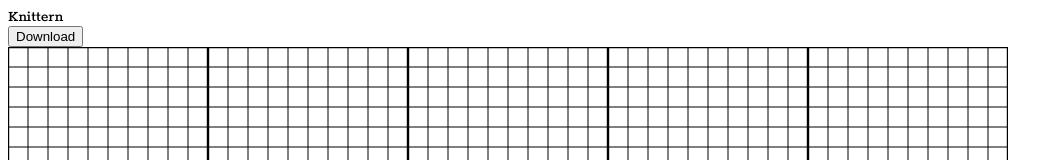
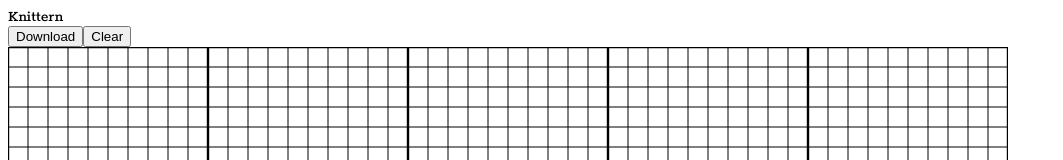
Before and after one commit to Michael115/Knittern, a Next.js app: page / in a window 1280 px wide. Shown: the top 160 px of the page, without its empty margins (0-1063 px from the left). Built offline with nearby package versions, Linux system fonts and the light colour scheme.

Commit message:
add back clear button

```diff
--- a/components/patternCanvas.tsx
+++ b/components/patternCanvas.tsx
@@ -199,12 +199,18 @@
 
   return (
     <div className={"flex flex-row gap-x-4"}>
-      <div>
+      <div className="flex flex-col gap-y-4">
         <button
           className="bg-blue-500 hover:bg-blue-700 text-white font-bold py-2 px-4 rounded"
           onClick={() => download()}
         >
           Download
+        </button>
+        <button
+          className="bg-red-500 hover:bg-red-700 text-white font-bold py-2 px-4 rounded"
+          onClick={() => (currentColor.current = "nodraw")}
+        >
+          Clear
         </button>
       </div>
       <div>
```
